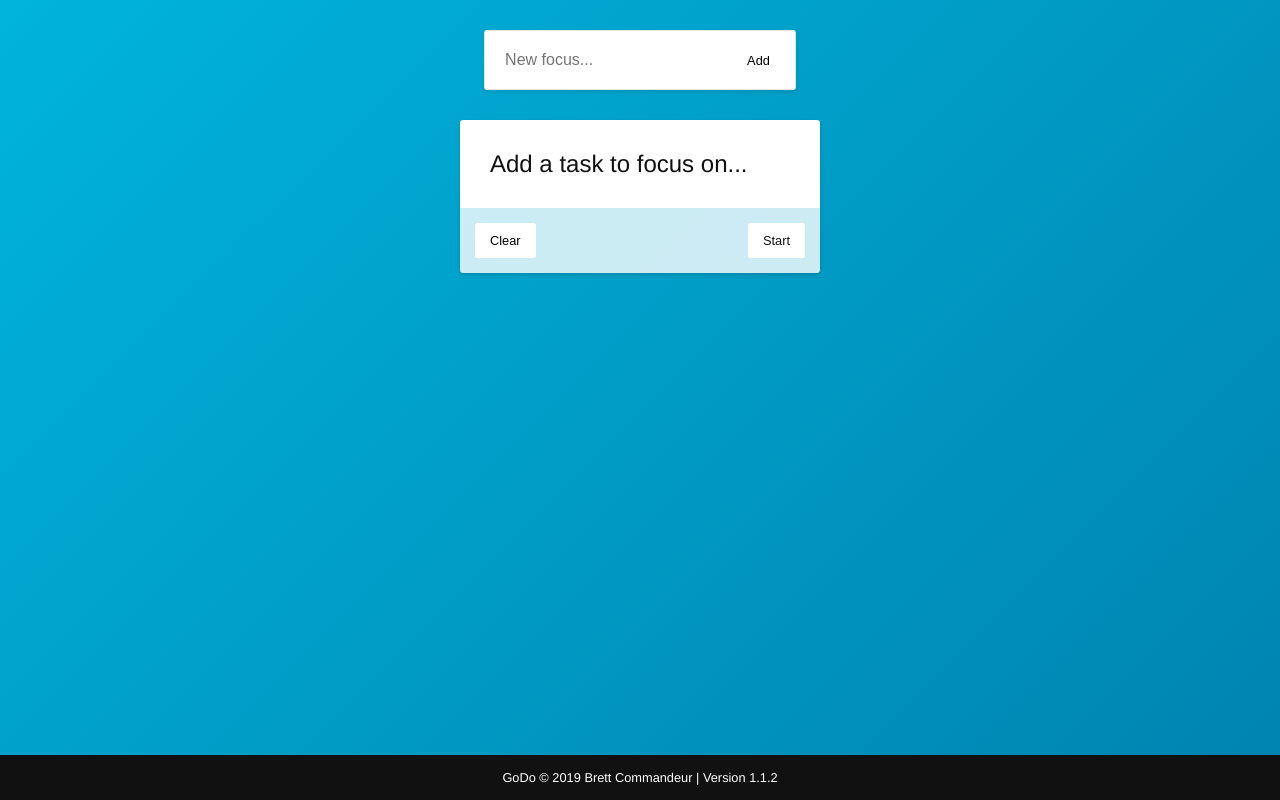
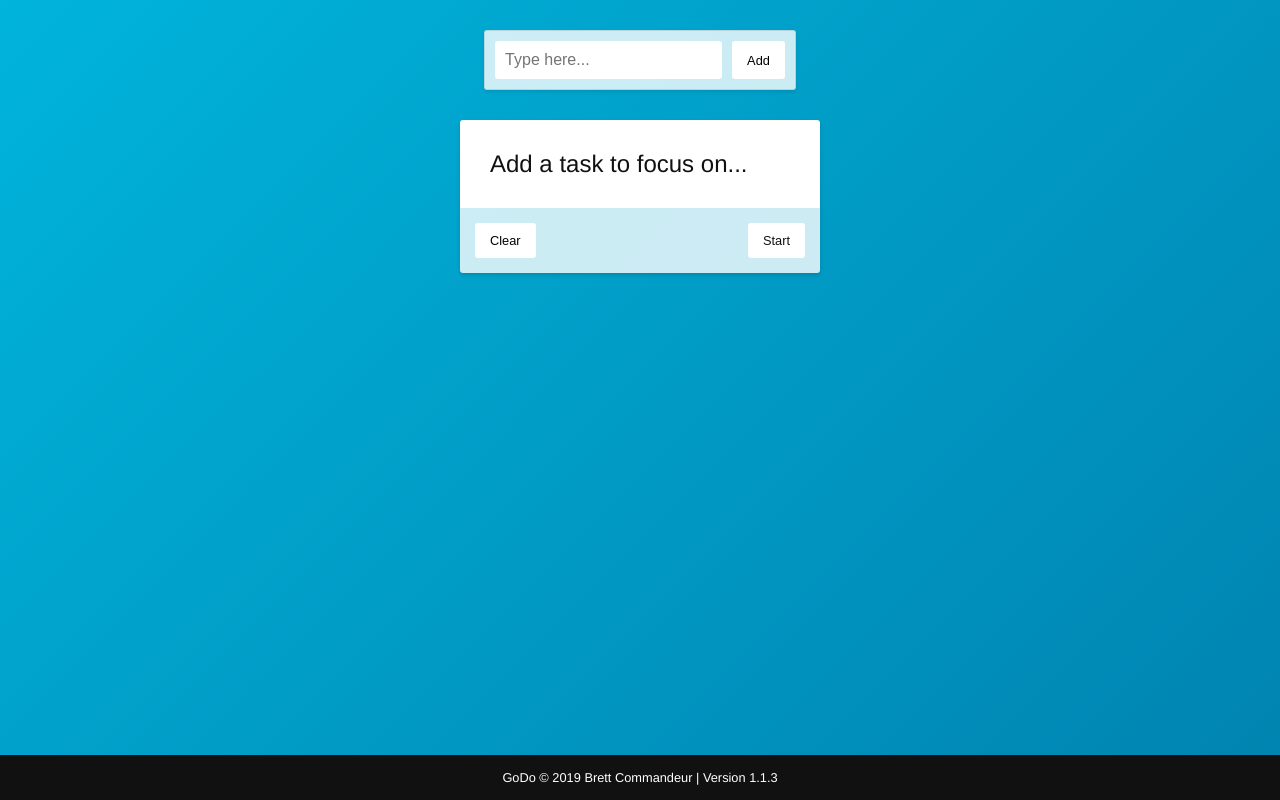
Before and after one commit to bcmdr/godo-vue-local, a Vue app: page / in a window 1280 px wide. Built offline with nearby package versions, Linux system fonts and the light colour scheme.

Commit message:
version 1.1.3 includes new styling for add task

```diff
--- a/package.json
+++ b/package.json
@@ -1,6 +1,6 @@
 {
   "name": "godo",
-  "version": "1.1.2",
+  "version": "1.1.3",
   "private": true,
   "scripts": {
     "serve": "vue-cli-service serve",
--- a/src/App.vue
+++ b/src/App.vue
@@ -7,7 +7,7 @@
     <section class="footer">
       GoDo © 2019
       <a href="https://twitter.com/bcmdr">Brett Commandeur</a> |
-      <a href="https://github.com/bcmdr/godo-vue-local">Version 1.1.2</a>
+      <a href="https://github.com/bcmdr/godo-vue-local">Version 1.1.3</a>
     </section>
   </div>
 </template>
--- a/src/components/TaskAdd.vue
+++ b/src/components/TaskAdd.vue
@@ -1,7 +1,7 @@
 <template>
   <div class="task-add">
     <form @submit.prevent="addTask()">
-      <input type="text" v-model="title" placeholder="New focus..." class="go-input">
+      <input type="text" v-model="title" placeholder="Type here..." class="go-input">
       <button @click.prevent="handleSubmitClick" type="submit" :class="{ active: title }">Add</button>
     </form>
   </div>
@@ -47,20 +47,25 @@
 form {
   display: flex;
   padding: 10px;
-  background: white;
+  background: rgba(255, 255, 255, 0.8);
   border: 1px solid rgba(0, 0, 0, 0.1);
   border-radius: 3px;
   box-sizing: border-box;
   box-shadow: 0px 2px 4px rgba(0, 0, 0, 0.1);
 }
 
+button {
+  background: white;
+}
+
 input[type="text"] {
+  background: white;
   min-width: 80px;
   padding: 10px;
   border: none;
+  border-radius: 3px;
   margin-right: 10px;
   font-size: 1rem;
-  background: transparent;
 }
 
 button.active {
```
